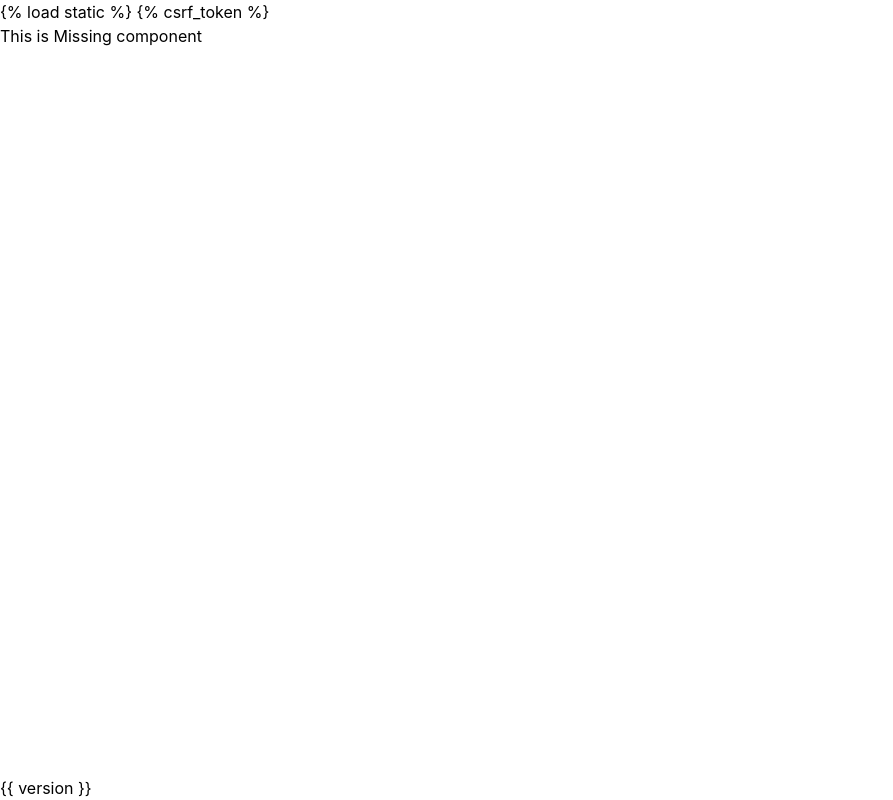
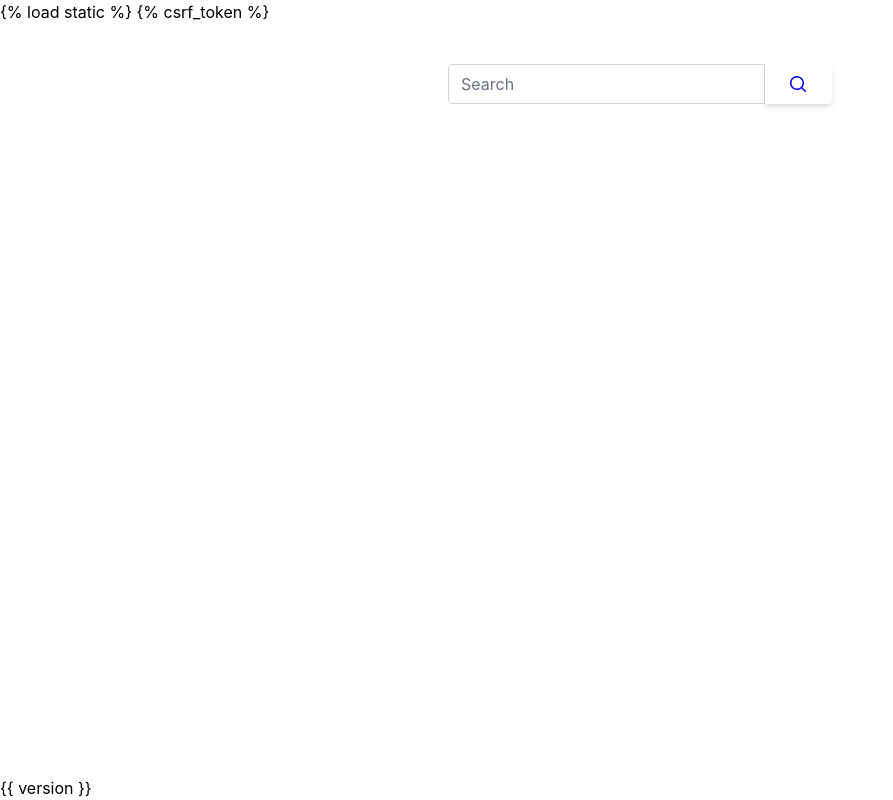
Before and after one commit to vireshsoedhwa/playlistener, a React (Create React App) app in the folder app/: page /search in a window 1280 px wide. Shown: the whole page, without its empty margins (0-893 px from the left). Built offline with nearby package versions, Linux system fonts and the light colour scheme.

Commit message:
add search component

```diff
--- a/app/src/App.jsx
+++ b/app/src/App.jsx
@@ -8,6 +8,7 @@ import Missing from './components/Missing'
 
 import Layout from './components/Layout'
 import Create from './components/Create'
+import Search from './components/Search';
 
 function App() {
   return (
@@ -24,6 +25,7 @@ function App() {
 
           <Route path="home" element={<Home />} />
           <Route path="create" element={<Create />} />
+          <Route path="search" element={<Search />} />
 
           {/* missing */}
           <Route path="*" element={<Missing />} />
--- /dev/null
+++ b/app/src/components/Search.jsx
@@ -0,0 +1,42 @@
+import React, { useCallback } from 'react'
+import { useState } from 'react';
+
+import Api from '../data';
+
+
+function Search() {
+
+    return (
+        <div class="flex justify-center">
+            <div class="mb-3 xl:w-96">
+                <div class="relative mb-4 mt-10 flex w-full flex-wrap items-stretch">
+                    <input
+                        type="search"
+                        class="relative m-0 -mr-px block w-[1%] min-w-0 flex-auto rounded-l border border-solid border-neutral-300 bg-transparent bg-clip-padding px-3 py-1.5 text-base font-normal text-neutral-700 outline-none transition duration-300 ease-in-out focus:border-primary focus:text-neutral-700 focus:shadow-te-primary focus:outline-none dark:text-neutral-200 dark:placeholder:text-neutral-200"
+                        placeholder="Search"
+                        aria-label="Search"
+                        aria-describedby="button-addon1" />
+                    <button
+                        class="relative z-[2] flex items-center rounded-r bg-primary px-6 py-2.5 text-xs font-medium uppercase leading-tight text-white shadow-md transition duration-150 ease-in-out hover:bg-primary-700 hover:shadow-lg focus:bg-primary-700 focus:shadow-lg focus:outline-none focus:ring-0 active:bg-primary-800 active:shadow-lg"
+                        type="button"
+                        id="button-addon1"
+                        data-te-ripple-init
+                        data-te-ripple-color="light">
+                        <svg
+                            xmlns="http://www.w3.org/2000/svg"
+                            viewBox="0 0 20 20"
+                            fill="blue"
+                            class="h-5 w-5">
+                            <path
+                                fill-rule="evenodd"
+                                d="M9 3.5a5.5 5.5 0 100 11 5.5 5.5 0 000-11zM2 9a7 7 0 1112.452 4.391l3.328 3.329a.75.75 0 11-1.06 1.06l-3.329-3.328A7 7 0 012 9z"
+                                clip-rule="evenodd" />
+                        </svg>
+                    </button>
+                </div>
+            </div>
+        </div>
+    )
+}
+
+export default Search;
```
Also changed, not shown: 1 other file (tests, documents, lock files or other folders).
